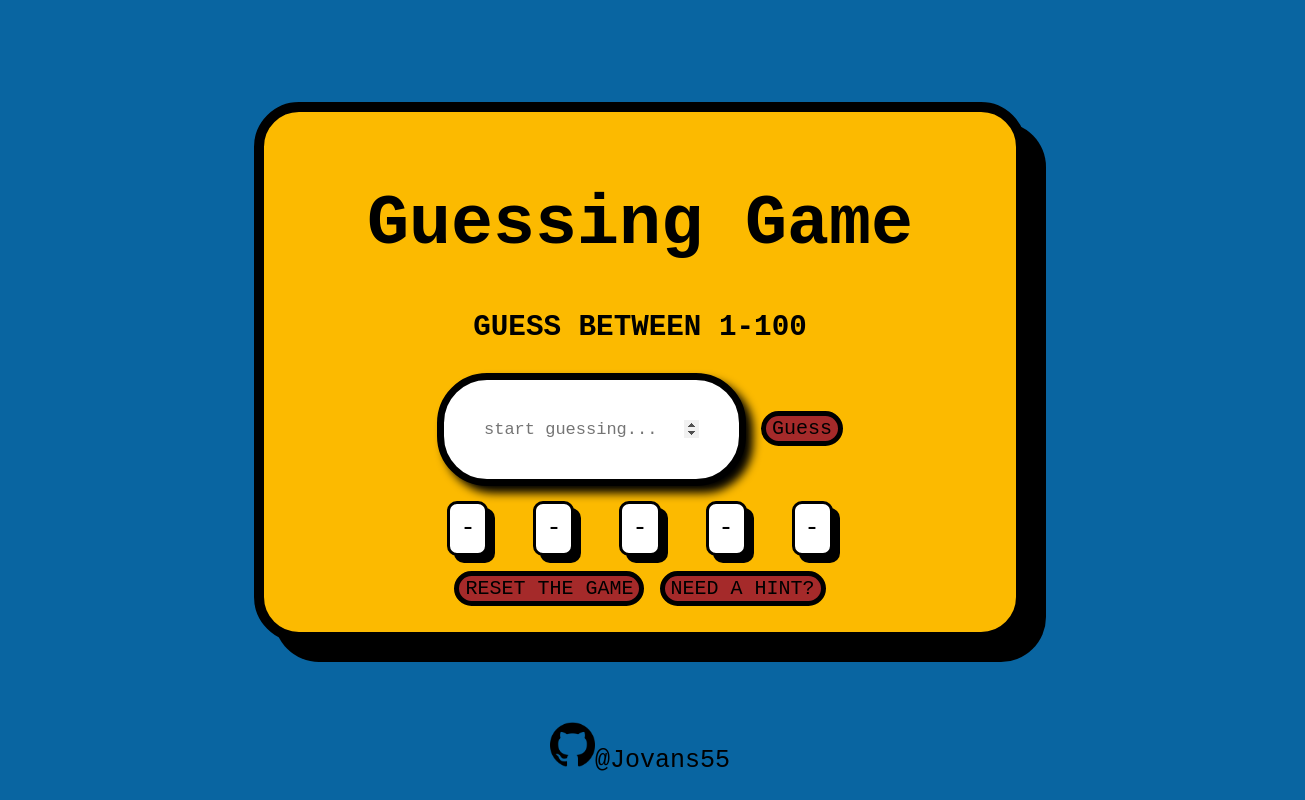
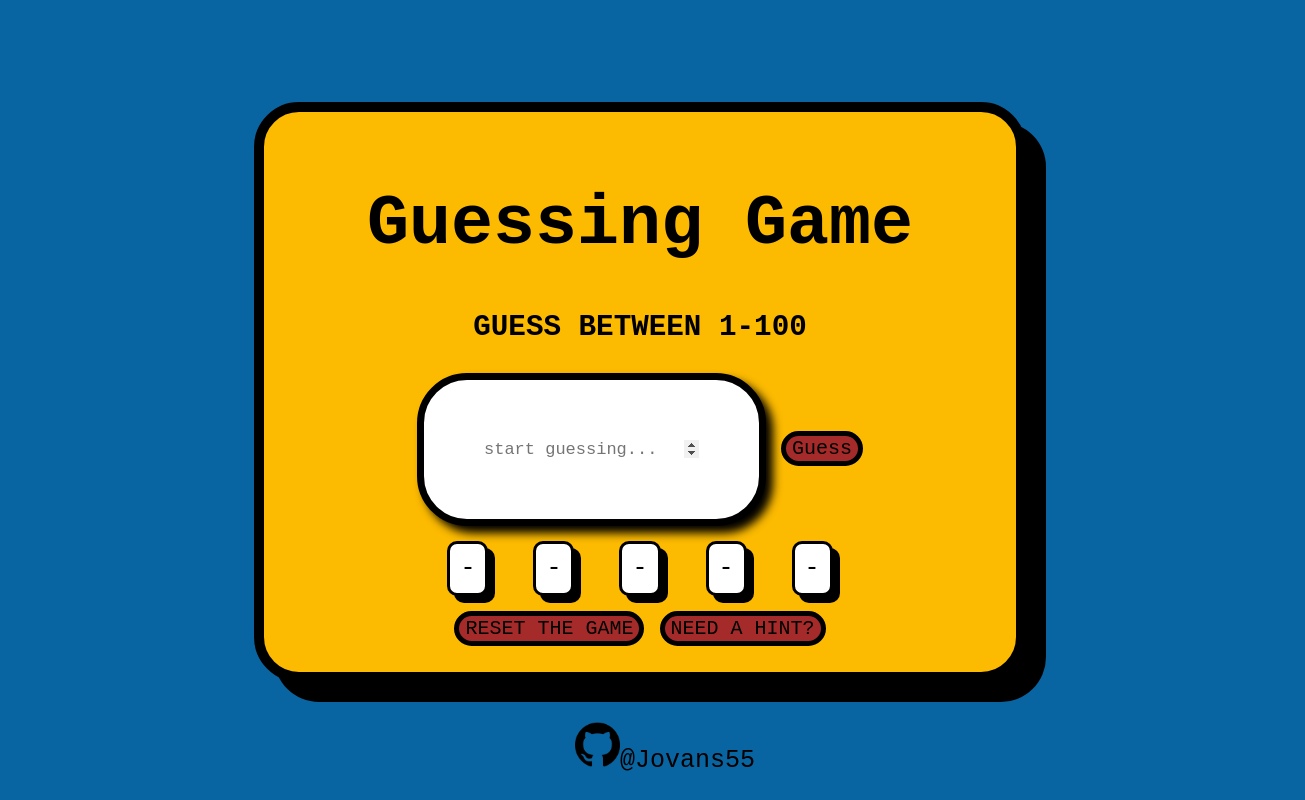
Before and after one commit to Jovans55/Guessing-Game, a plain HTML site: page GuessingGame/index.html in a window 1280 px wide. In both pictures the pointer is over the input "start guessing...". Shown: the whole page, 1305 px wide, since content can reach past the window. Drawn offline with Linux system fonts and the light colour scheme.

Commit message:
SMALL CHANGES TEXT BOX NOW GETS BIGGER WHEN HOVERED

```diff
--- a/GuessingGame/index.css
+++ b/GuessingGame/index.css
@@ -63,7 +63,8 @@ input {
 input:hover {
     border: 7px solid black;
     box-shadow: 7px 7px 10px black;
-    transition: .2s;
+    padding: 60px;
+    transition: .4s;
 }
 
 input[type="number"]{
@@ -87,9 +88,8 @@ footer{
     bottom: 0;
     left: 0;
     right: 0;
-    height: auto;
     width: 100vw;
     padding-top: 40px;
-    margin-bottom: 25px;
+    margin: 25px;
     text-align: center;
 }
```
